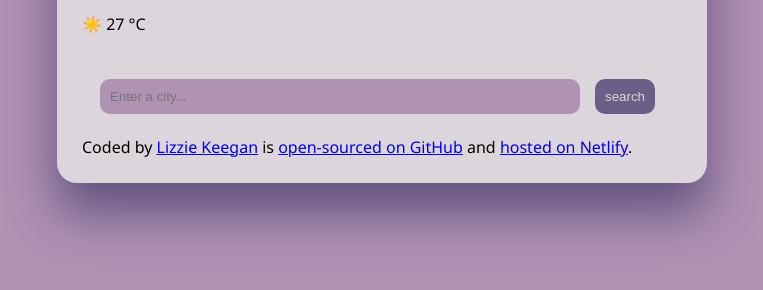
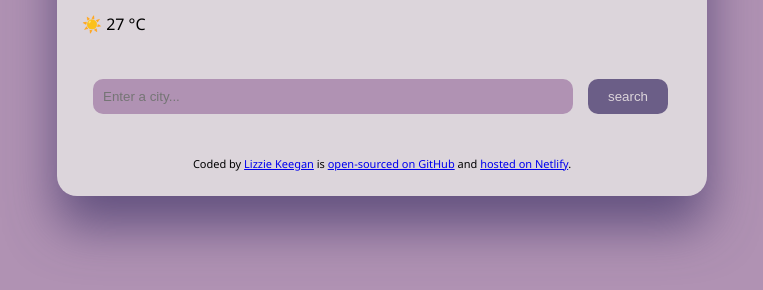
Before and after one commit to LizzieKeegan/week-7-weather-app, a plain HTML site: page index.html in a window 1280 px wide. Shown: the part 198-488 px from the top of the page, without its empty margins (258-1021 px from the left). Drawn offline with Linux system fonts and the light colour scheme.

Commit message:
footer and submit button css edited

```diff
--- a/src/index.css
+++ b/src/index.css
@@ -3,6 +3,12 @@ body {
   background-size: cover;
   background-repeat: no-repeat;
   font-family: "Noto Sans", sans-serif;
+}
+footer {
+  border-top: 8px;
+  padding: 20px 0 0 0;
+  text-align: center;
+  font-size: 11px;
 }
 .weather-app {
   background-color: #dcd5db;
@@ -19,13 +25,13 @@ body {
   border-radius: 10px;
   width: 80%;
   padding: 10px;
-  margin-left: 18px;
+  margin-left: 11px;
 }
 .search-form-submit {
   background-color: rgba(76, 61, 112, 0.779);
   color: #dcd5db;
   border: none;
   border-radius: 10px;
-  padding: 10px;
+  padding: 10px 20px 10px;
   margin-left: 15px;
 }
```
